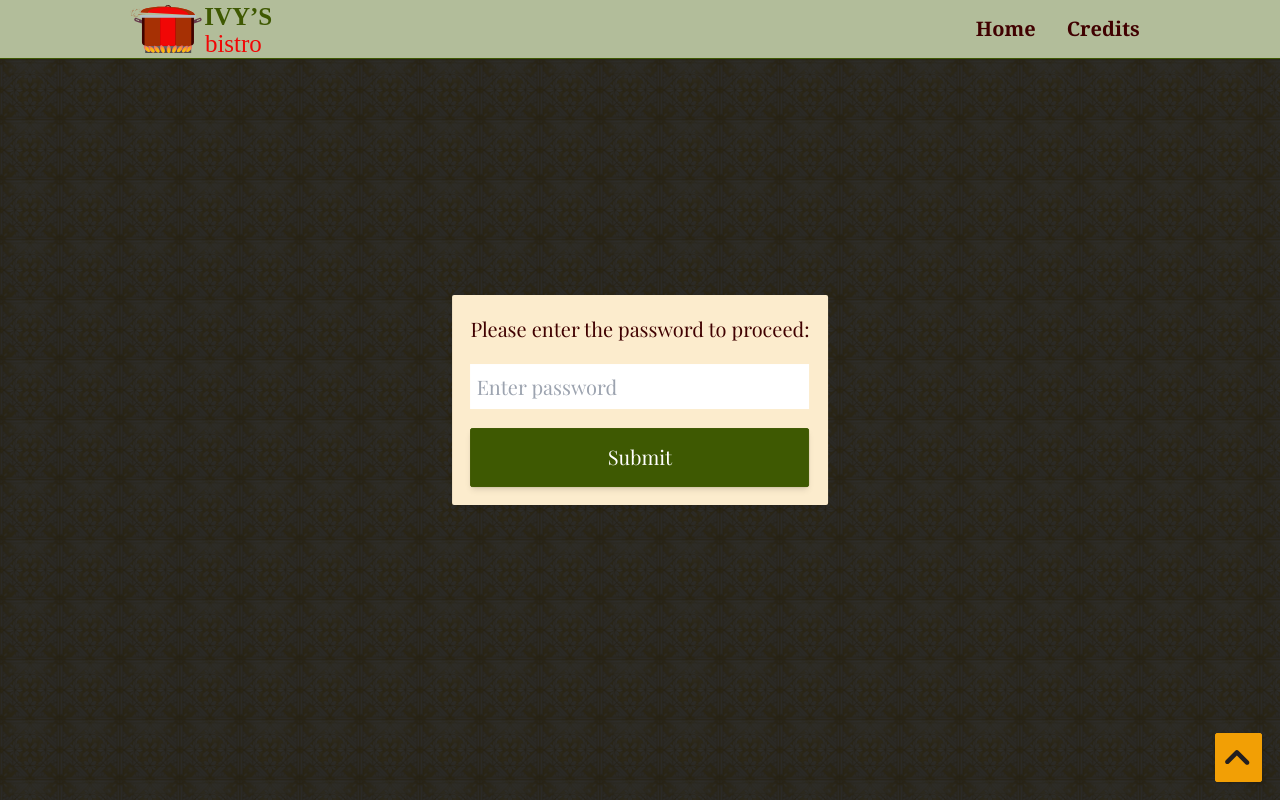
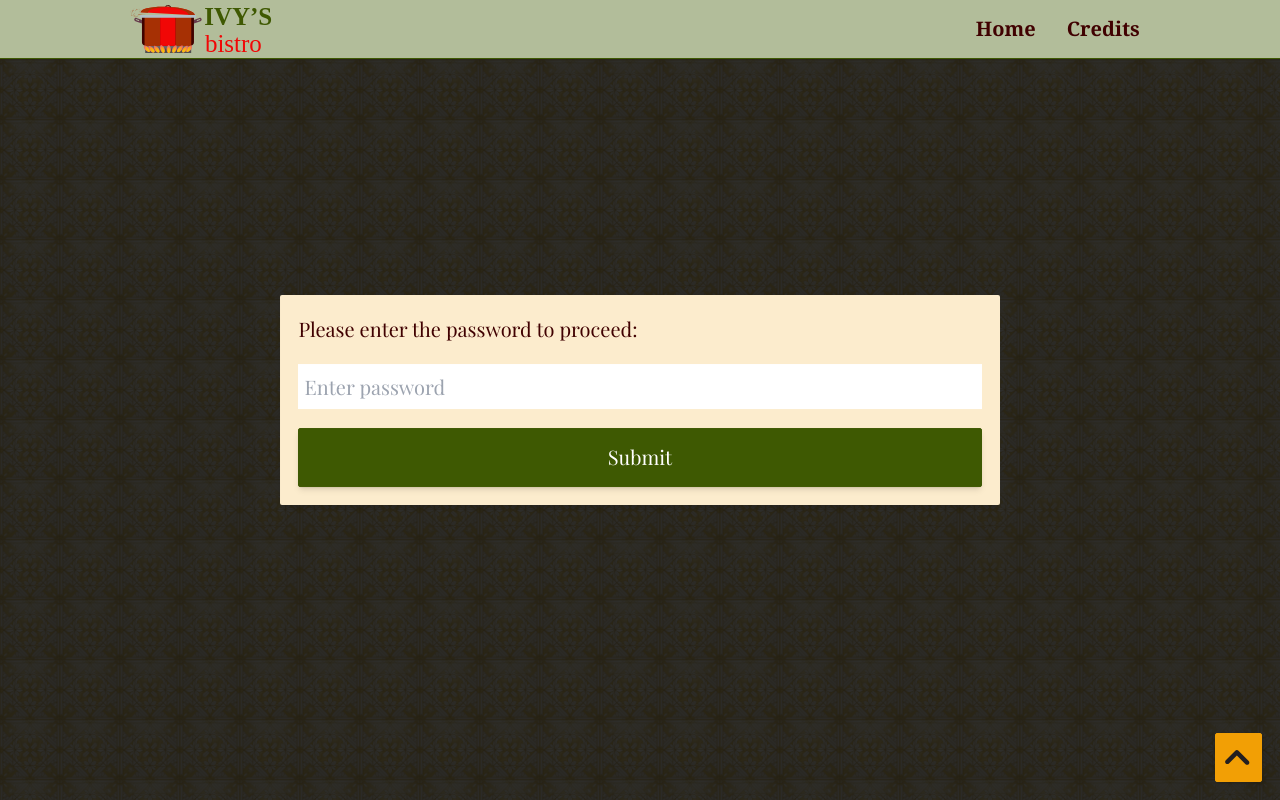
Before and after one commit to davinaleong/proj-recipe-app, a Next.js app: page / in a window 1280 px wide. Built offline with nearby package versions, Linux system fonts and the light colour scheme; no server answers.

Commit message:
Gave a min/max width to the fulfillment dialog

```diff
--- a/src/app/components/dialogs/dialogs.scss
+++ b/src/app/components/dialogs/dialogs.scss
@@ -4,6 +4,7 @@
   --_dialog-body-gap: var(--primary-spacer);
   --_dialog-body-br: theme("borderRadius.sm");
   --_dialog-body-shadow: theme("boxShadow.md");
+  --_dialog-body-width: clamp(30ch, 100% - (var(--primary-spacer) * 2), 60ch);
 
   --_dialog-input-padding: var(--secondary-spacer);
 
@@ -20,6 +21,7 @@
     background-color: var(--_dialog-body-bg-clr);
     border-radius: var(--_dialog-body-br);
     box-shadow: var(--_dialog-body-shadow);
+    width: var(--_dialog-body-width);
     overflow: hidden;
     padding-block-start: var(--_dialog-body-padding);
     padding-block-end: var(--_dialog-body-padding);
```
